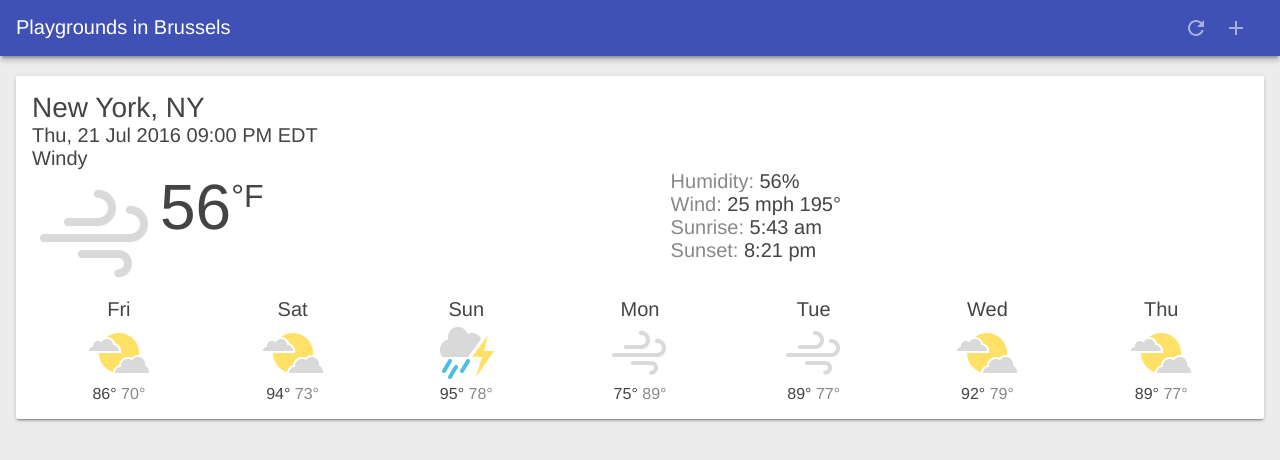
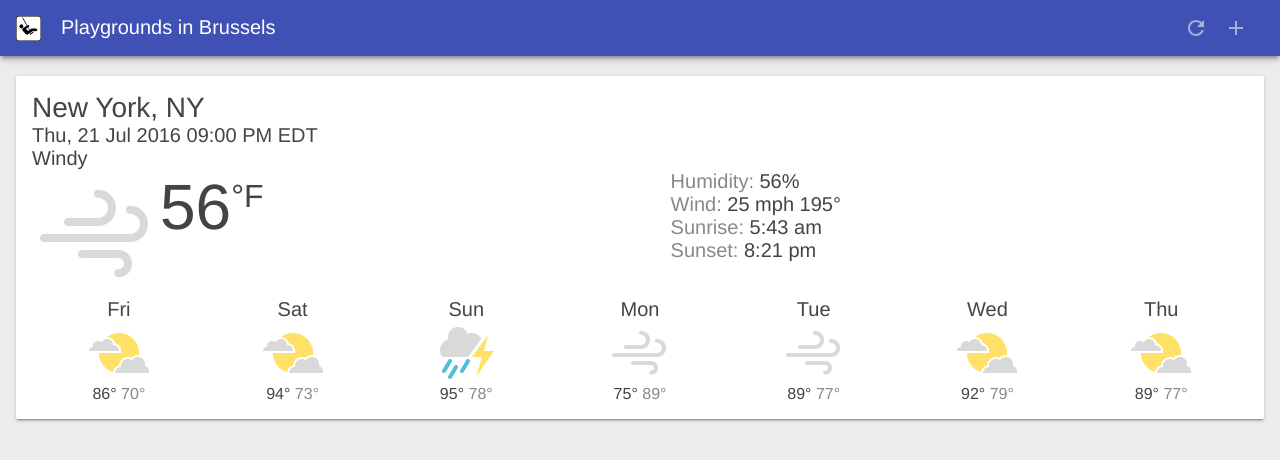
Before and after one commit to pwa-brussels/playgrounds-bxl, a plain HTML site: page index.html in a window 1280 px wide. Drawn offline with Linux system fonts and the light colour scheme.

Commit message:
add icon to navbar

```diff
--- a/index.html
+++ b/index.html
@@ -25,11 +25,19 @@
   <link rel="stylesheet" type="text/css" href="styles/inline.css">
 
   <link rel="manifest" href="/manifest.json">
+<link rel="manifest" href="/manifest.json">
+
+<link rel="apple-touch-icon" sizes="180x180" href="/src/assets/favicons/apple-touch-icon.png">
+<link rel="icon" type="image/png" href="/src/assets/favicons/favicon-32x32.png" sizes="32x32">
+<link rel="icon" type="image/png" href="/src/assets/favicons/favicon-16x16.png" sizes="16x16">
+<link rel="mask-icon" href="/src/assets/favicons/safari-pinned-tab.svg" color="#5bbad5">
+<meta name="theme-color" content="#ffffff">
 
 </head>
 <body>
 
   <header class="header">
+    <img src="src/assets/favicons/android-chrome-192x192.png" alt="">
     <h1 class="header__title">Playgrounds in Brussels</h1>
     <button id="butRefresh" class="headerButton" aria-label="Refresh"></button>
     <button id="butAdd" class="headerButton" aria-label="Add"></button>
--- a/styles/inline.css
+++ b/styles/inline.css
@@ -96,6 +96,11 @@ body {
   transition: transform 0.233s cubic-bezier(0, 0, 0.21, 1) 0.1s;
   transition: transform 0.233s cubic-bezier(0, 0, 0.21, 1) 0.1s, -webkit-transform 0.233s cubic-bezier(0, 0, 0.21, 1) 0.1s;
   z-index: 1000; }
+  .header img {
+    width: auto;
+    height: 25px;
+    margin-right: 20px;
+  }
   .header .headerButton {
     width: 24px;
     height: 24px;
```
Also changed, not shown: manifest.json.
